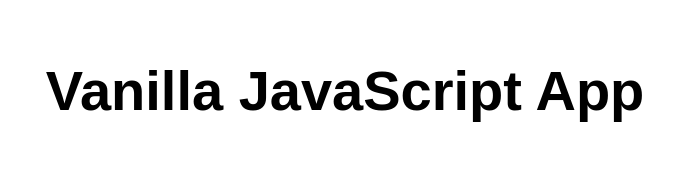
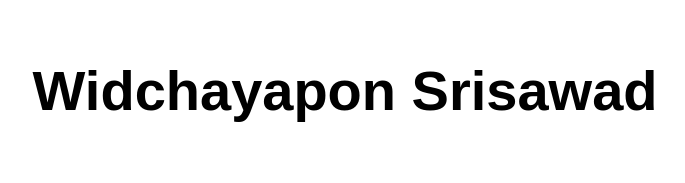
Before and after one commit to widchayapon/webapp, a website: page src/index.html in a window 1280 px wide. Shown: the whole page, without its empty margins (295-980 px from the left). Drawn offline with Linux system fonts and the light colour scheme.

Commit message:
Update index.html

```diff
--- a/src/index.html
+++ b/src/index.html
@@ -10,7 +10,7 @@
 
 <body>
   <main>
-    <h1>Vanilla JavaScript App</h1>
+    <h1>Widchayapon Srisawad</h1>
   </main>
 </body>
 
```
